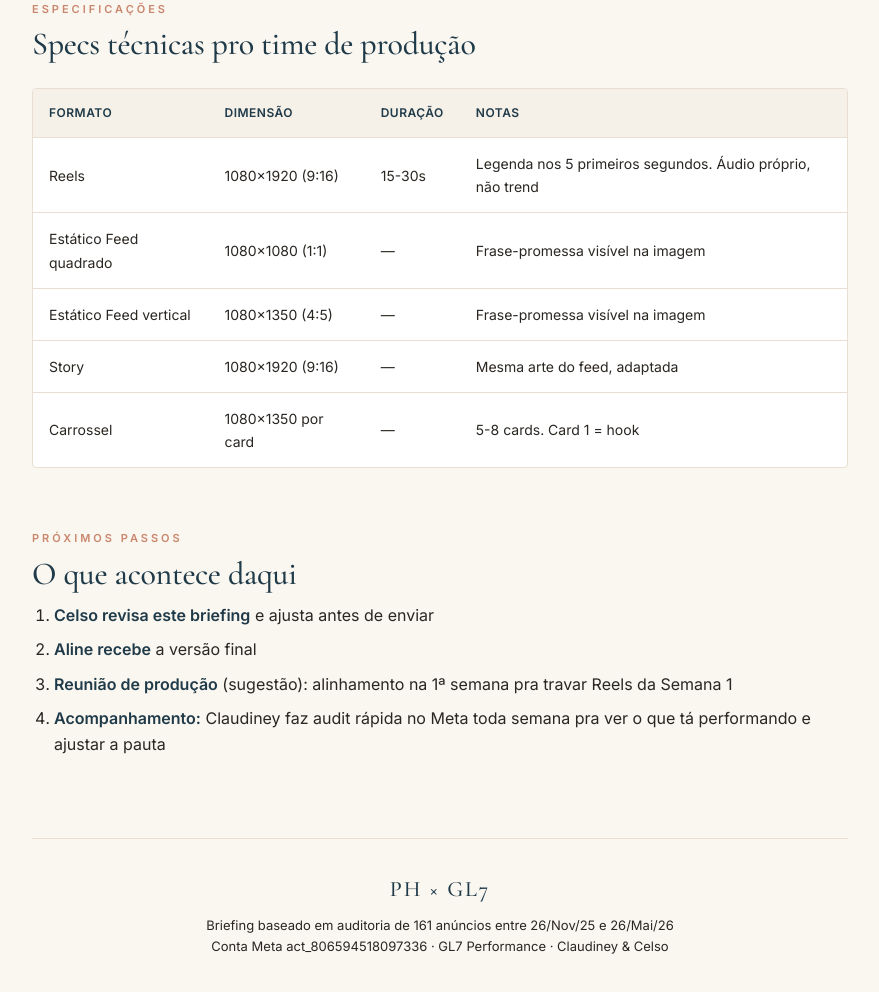
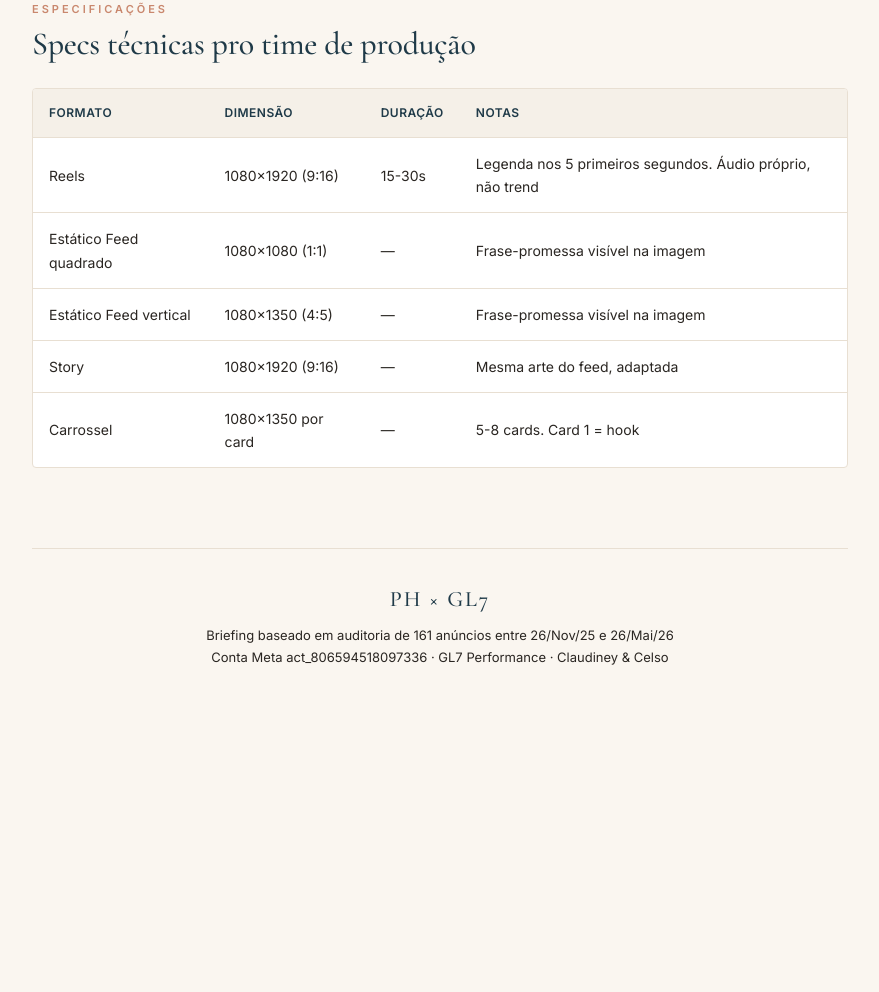
Before and after one commit to cn-ghost7/gl7-projects, a plain HTML site: page ph-praia/2026-05-26_PH-PRAIA_meta_gestao-criativos-inverno26.html in a window 1280 px wide. Shown: the part 7892-8884 px from the top of the page, without its empty margins (200-1079 px from the left). After the commit the page ends 8656 px from the top, so only its background shows below. Drawn offline with nearby package versions, Linux system fonts and the light colour scheme.

Commit message:
fix(ph-praia): remove seção 'Próximos passos' do briefing público
Seção era processo interno (revisão Celso → entrega Aline → reunião → acompanhamento)
e expunha o nome 'Claudiney'. Não pertence ao briefing público pra Aline.

Co-Authored-By: Claudiney 🪐 <noreply@anthropic.com>

```diff
--- a/ph-praia/2026-05-26_PH-PRAIA_meta_gestao-criativos-inverno26.html
+++ b/ph-praia/2026-05-26_PH-PRAIA_meta_gestao-criativos-inverno26.html
@@ -733,16 +733,6 @@
   </div>
 </section>
 
-<section>
-  <h2><span class="num">Próximos passos</span>O que acontece daqui</h2>
-  <ol>
-    <li><strong>Celso revisa este briefing</strong> e ajusta antes de enviar</li>
-    <li><strong>Aline recebe</strong> a versão final</li>
-    <li><strong>Reunião de produção</strong> (sugestão): alinhamento na 1ª semana pra travar Reels da Semana 1</li>
-    <li><strong>Acompanhamento:</strong> Claudiney faz audit rápida no Meta toda semana pra ver o que tá performando e ajustar a pauta</li>
-  </ol>
-</section>
-
 <footer>
   <div class="logo">PH × GL7</div>
   <p>Briefing baseado em auditoria de 161 anúncios entre 26/Nov/25 e 26/Mai/26<br>
```
